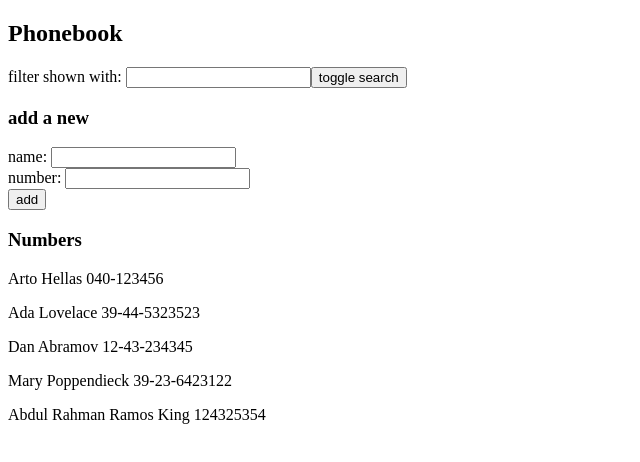
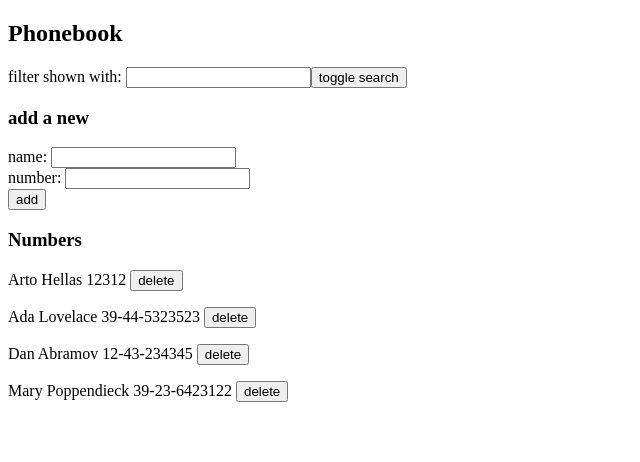
Before and after one commit to mujtabadustox/FullStackOpen-Part2, a React (Create React App) app in the folder phonebook/: page / in a window 1280 px wide. Shown: the top 462 px of the page, without its empty margins (0-640 px from the left). Built offline with nearby package versions, Linux system fonts and the light colour scheme; data requests are answered from the project's data file.

Commit message:
db.json/JSON SERVER/axios get/axios post/delete/update

```diff
--- a/phonebook/db.json
+++ b/phonebook/db.json
@@ -2,7 +2,7 @@
   "persons": [
     {
       "name": "Arto Hellas",
-      "number": "040-123456",
+      "number": "12312",
       "id": 1
     },
     {
@@ -19,11 +19,6 @@
       "name": "Mary Poppendieck",
       "number": "39-23-6423122",
       "id": 4
-    },
-    {
-      "name": "Abdul Rahman Ramos King",
-      "number": "124325354",
-      "id": 5
     }
   ]
 }
--- a/phonebook/src/App.jsx
+++ b/phonebook/src/App.jsx
@@ -3,6 +3,8 @@ import axios from "axios";
 import Filter from "./Filter";
 import PersonForm from "./PersonForm";
 import Persons from "./Persons";
+import personService from "./services/person";
+import person from "./services/person";
 
 const App = () => {
   const [persons, setPersons] = useState([]);
@@ -12,7 +14,7 @@ const App = () => {
   const [filteredName, setFilteredName] = useState("");
 
   useEffect(() => {
-    axios.get("http://localhost:3001/persons").then((response) => {
+    personService.getAll().then((response) => {
       setPersons(response.data);
     });
   }, []);
@@ -25,23 +27,40 @@ const App = () => {
     console.log("first", newArr);
 
     if (newArr.includes(newName.toLowerCase())) {
-      return alert(`${newName} is already added to phonebook`);
-    }
+      if (
+        window.confirm(
+          `${newName} is already added to phonebook, replace the old number with a new one?`
+        )
+      ) {
+        const idFound = persons.find(
+          (person) => person.name.toLowerCase() === newName.toLowerCase()
+        );
+        const id = idFound ? idFound.id : null;
+        const updatedObject = { ...idFound, number: newNumber };
 
-    const personObject = {
-      name: newName,
-      number: newNumber,
-      id: persons.length + 1,
-    };
+        personService.update(id, updatedObject).then((response) => {
+          console.log(response.data);
+          setPersons(
+            persons.map((person) => (person.id !== id ? person : response.data)) //if id is the one then put newdata else old
+          );
+        });
+      } else {
+        return;
+      }
+    } else {
+      const personObject = {
+        name: newName,
+        number: newNumber,
+        id: persons.length + 1,
+      };
 
-    axios
-      .post("http://localhost:3001/persons", personObject)
-      .then((respone) => {
+      personService.create(personObject).then((respone) => {
         console.log(respone.data);
         setPersons(persons.concat(personObject));
         setNewName("");
         setNewNumber("");
       });
+    }
   };
 
   const handleNewPerson = (event) => {
@@ -59,6 +78,19 @@ const App = () => {
 
   const toggleSearch = () => {
     setShowAll(!showAll);
+  };
+
+  const deletePerson = (event) => {
+    if (window.confirm(`Delete ${event.target.value} ?`)) {
+      const idFound = persons.find(
+        (person) => person.name === event.target.value
+      );
+      const id = idFound ? idFound.id : null;
+      personService.removeUser(id).then((respone) => {
+        console.log(respone.data);
+        setPersons(persons.filter((person) => person.id !== id));
+      });
+    }
   };
 
   return (
@@ -84,6 +116,7 @@ const App = () => {
         showAll={showAll}
         persons={persons}
         filteredName={filteredName}
+        deletePerson={deletePerson}
       />
     </div>
   );
--- a/phonebook/src/Persons.jsx
+++ b/phonebook/src/Persons.jsx
@@ -1,12 +1,17 @@
 import React from "react";
 
-const Persons = ({ showAll, persons, filteredName }) => {
+const Persons = ({ showAll, persons, filteredName, deletePerson }) => {
   return (
     <div>
       {showAll
         ? persons.map((person) => (
             <p>
-              {person.name} {person.number}
+              {person.name} {person.number}{" "}
+              {
+                <button value={person.name} onClick={deletePerson}>
+                  delete
+                </button>
+              }
             </p>
           ))
         : persons
@@ -15,7 +20,8 @@ const Persons = ({ showAll, persons, filteredName }) => {
             )
             .map((person) => (
               <p>
-                {person.name} {person.number}
+                {person.name} {person.number}{" "}
+                {<button onClick={deletePerson}>delete</button>}
               </p>
             ))}
     </div>
--- /dev/null
+++ b/phonebook/src/services/person.js
@@ -0,0 +1,21 @@
+import axios from "axios";
+
+const baseUrl = "http://localhost:3001/persons";
+
+const getAll = () => {
+  return axios.get(baseUrl);
+};
+
+const create = (newObject) => {
+  return axios.post(baseUrl, newObject);
+};
+
+const removeUser = (id) => {
+  return axios.delete(`${baseUrl}/${id}`);
+};
+
+const update = (id, newObject) => {
+  return axios.put(`${baseUrl}/${id}`, newObject);
+};
+
+export default { getAll, create, removeUser, update };
```
Also changed, not shown: 1 other file (tests, documents, lock files or other folders).
